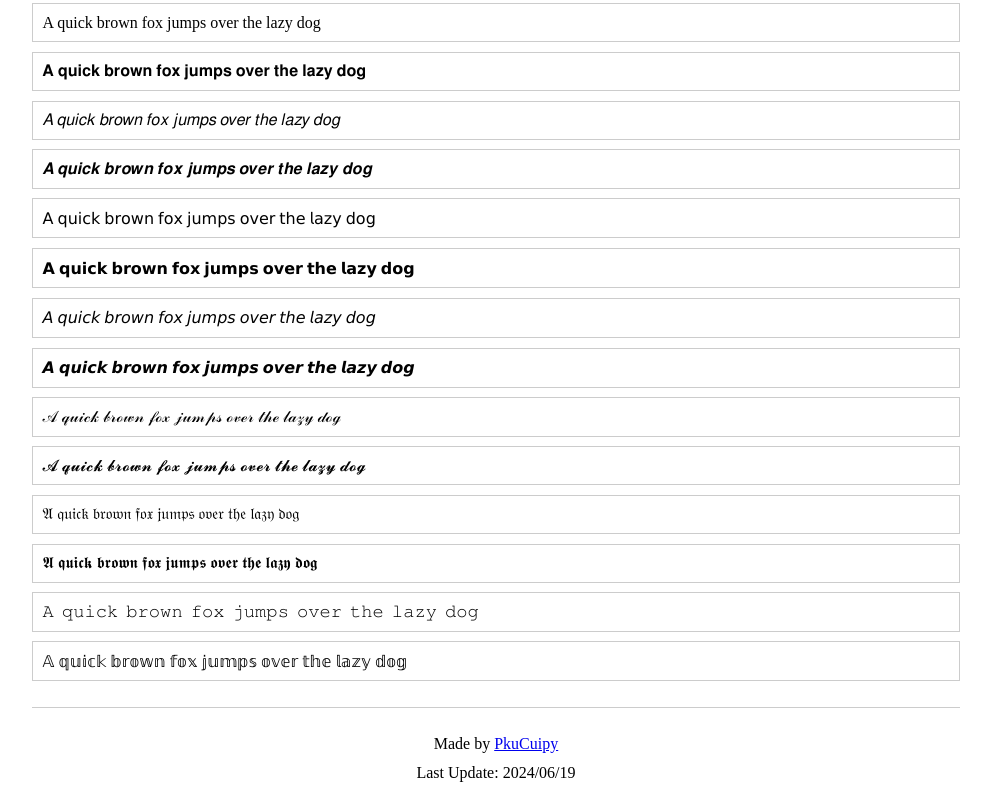
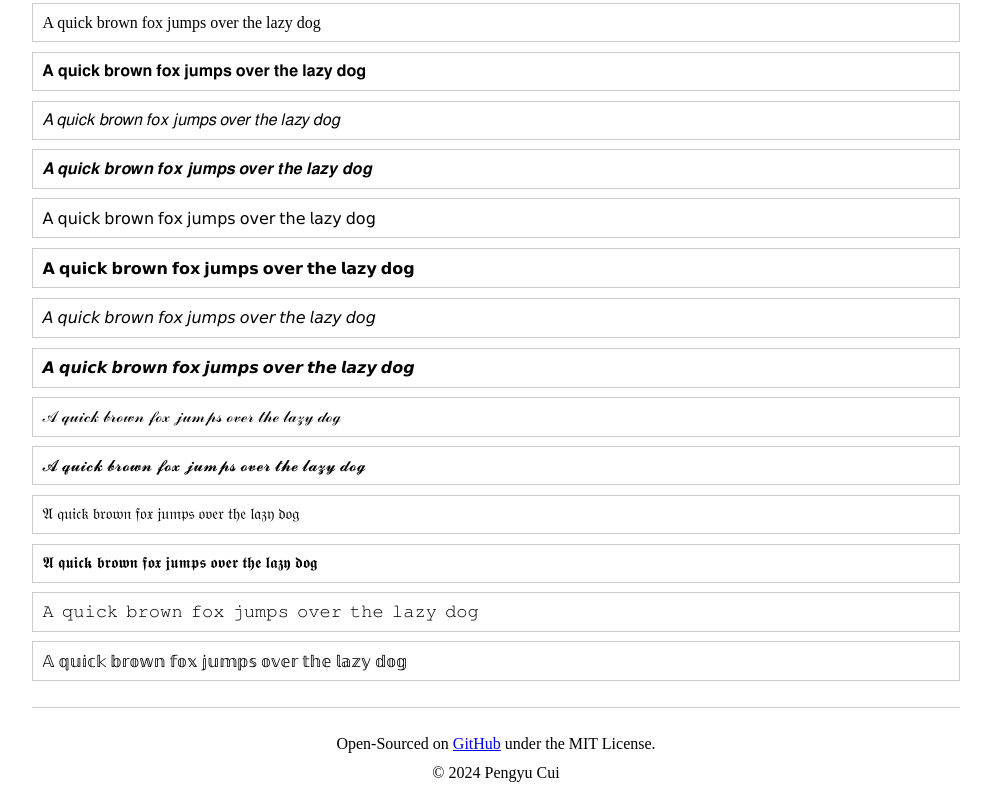
Before and after one commit to PkuCuipy/fonting-with-unicode, a plain HTML site: page index.html in a window 1280 px wide. Shown: the part 313-1123 px from the top of the page, without its empty margins (144-1135 px from the left). Drawn offline with Linux system fonts and the light colour scheme.

Commit message:
Add link to github repo

```diff
--- a/index.html
+++ b/index.html
@@ -25,6 +25,7 @@
         box-sizing: border-box;
         width: 100%;
         height: 10rem;
+        min-height: 2.5rem;
         border: 1px solid #ccc;
         padding: 0.6rem;
         font-size: 1rem;
@@ -97,8 +98,8 @@
     </div>
 
     <footer>
-      <p>Made by <a href="https://pkucuipy.github.io" target="_blank">PkuCuipy</a></p>
-      <p>Last Update: 2024/06/19</p>
+      <p>Open-Sourced on <a href="https://github.com/PkuCuipy/fonting-with-unicode" target="_blank">GitHub</a> under the MIT License.</p>
+      <p>© 2024 Pengyu Cui</p>
     </footer>
   </body>
 
```
